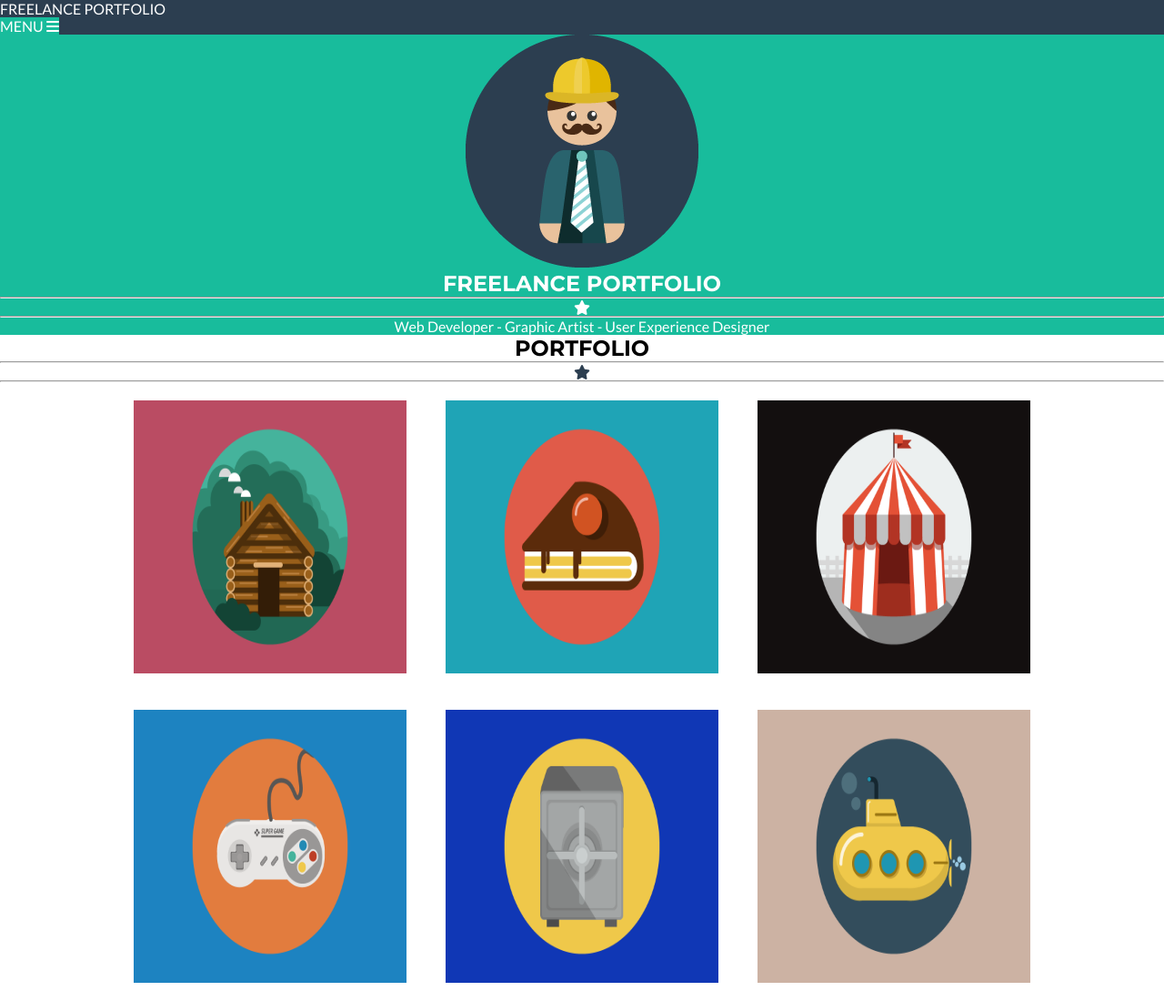
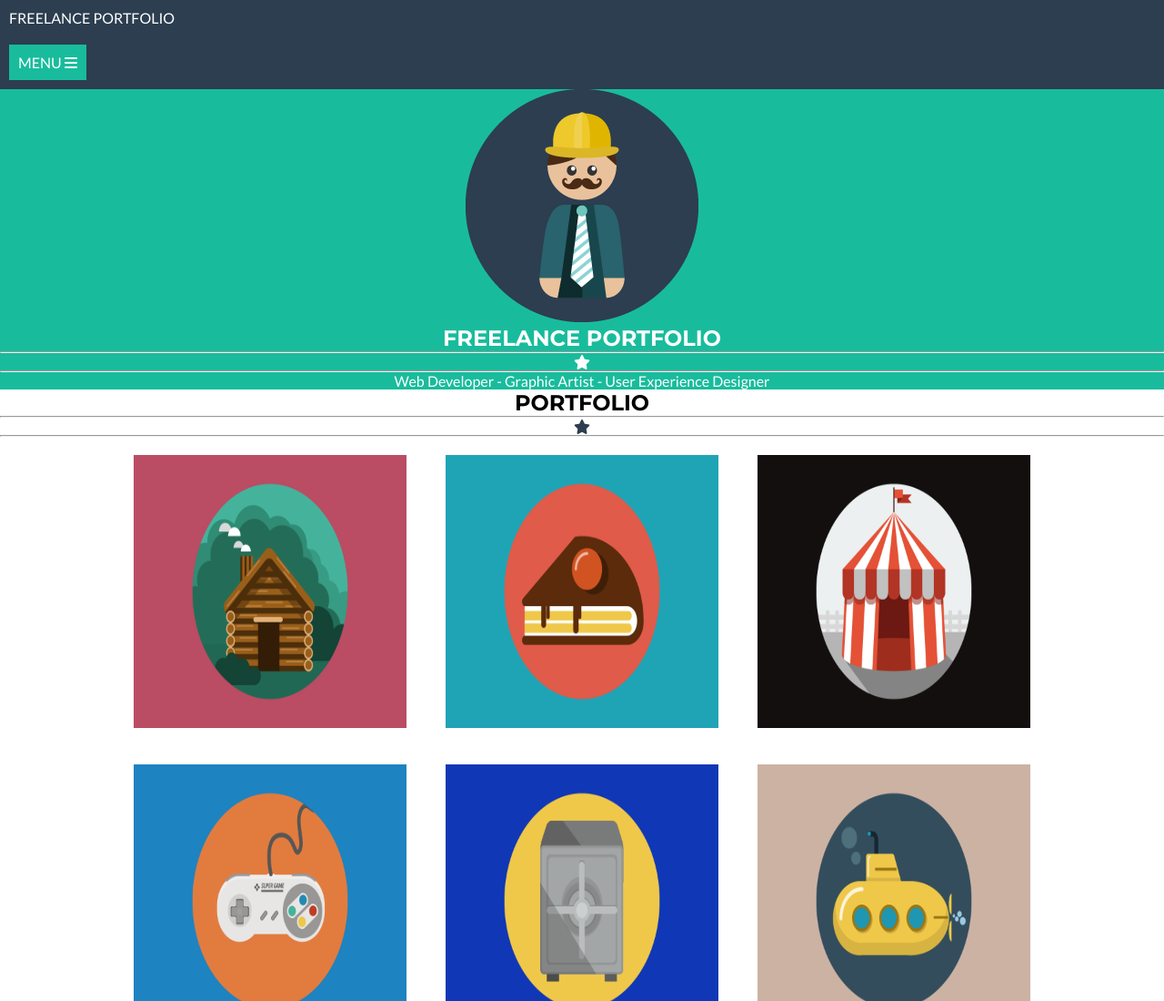
Before and after one commit to Franacosta07/franciscoAcosta_tps, a website: page tp_11_freelancePorfolio/views/home.html in a window 1280 px wide. Shown: the top 1100 px of the page at 91% size. Drawn offline with Linux system fonts and the light colour scheme.

Commit message:
add dis inline-block .header__menu/a--logo

```diff
--- a/tp_11_freelancePorfolio/public/styles/styles.css
+++ b/tp_11_freelancePorfolio/public/styles/styles.css
@@ -7,6 +7,7 @@
 
 /* HEADER*/
 .header {
+
   color: white;
   background-color: var(--color-azul);
 }
@@ -16,12 +17,18 @@
 }
 
 .header__a--logo {
+  display: block;
+  margin: 0px;
+  padding: 10px;
   text-transform: uppercase;
-  display: block;
+
   color: #ffffff;
 }
 
 .header__menu {
+  display: inline-block;
+  margin: 10px;
+  padding: 10px;
   background-color: var(--color-verde);
 }
 
```
